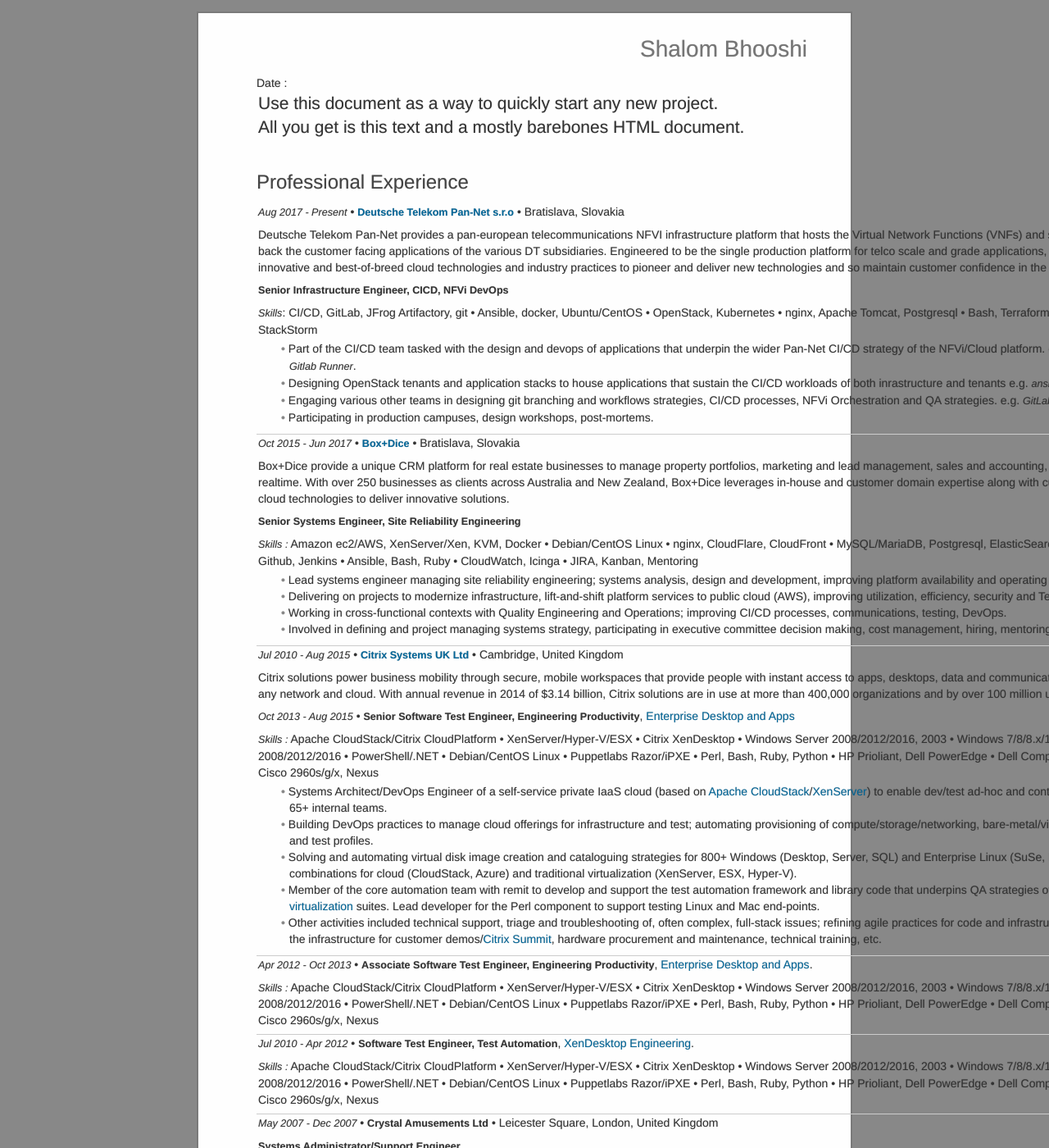
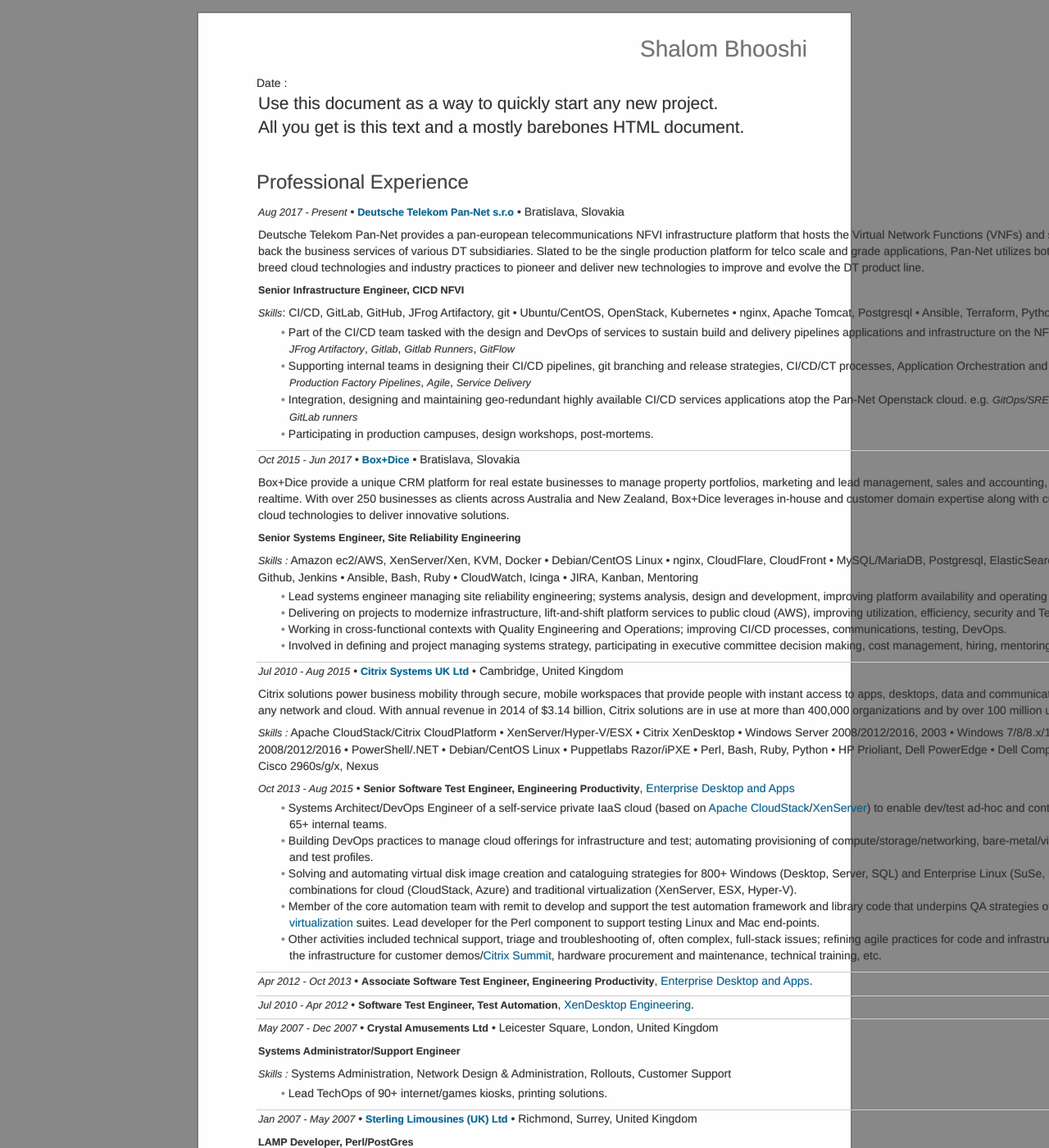
Before and after one commit to shalomb/shalomb, a Jekyll site: the page built from cv/cv.md, in a window 1280 px wide and 1400 px high. Shown: the whole window at 82% size. Built offline with Jekyll 4.4.1, drawn with Linux system fonts in a browser that asks for light colours; nearby versions of some CDN libraries; our own code applies the rules of GitHub Pages for plain Markdown files; some of the changed text lies outside the part shown.

Commit message:
Rewrite Pan-Net section

````diff
--- a/cv/cv.md
+++ b/cv/cv.md
@@ -1,39 +1,40 @@
 ---
 title: Shalom Bhooshi
 pagetitle: Shalom Bhooshi
-subtitle: _e:_ [s.bhooshi@gmail.com](mailto:s.bhooshi@gmail.com)  • _m:_ +421 948 140 290 • _a:_ [92, Kosicka, 52/A, Bratislava, 821 08](https://www.google.co.uk/maps?q=92,+Kosicka+52/A,+Bratislava,+82108)
+subtitle: _e:_ [s.bhooshi@gmail.com](mailto:s.bhooshi@gmail.com)  • _m:_ +421 948 140 290 • _a:_ [Tučkova 9, Ružinov, Bratislava 82105, Slovakia](https://www.google.co.uk/maps?q=Tuckova+9,+Bratislava,+82105)
 author: _l:_ [uk.linkedin.com/in/shalombhooshi](https://uk.linkedin.com/in/shalombhooshi)
-abstract: A skilled systems engineer with 14 years of experience in systems design and engineering in various business and technology settings. With a particular interest in cloud, virtualization and open source technologies to design, implement and maintain creative, cost-effective and flexible infrastructure solutions. I have strong communications and personal skills and can work well in any setting. Core competencies include **DevOps/CI/CD** • **Cloud/Virtualization** • **Network & Systems Engineering** • **Scripting/Infrastructure Automation**
+abstract: A skilled systems engineer with 14 years of experience in systems design and engineering in various business and technology settings. With a particular interest in cloud, virtualization and open source technologies to design, implement and maintain creative, cost-effective and flexible infrastructure solutions. I have strong communications and personal skills and can work well in any setting. Core competencies include **DevOps, CI/CD/CT** • **Quality Engineering** • **Cloud/Virtualization** • **Network & Systems Engineering** • **Scripting/Infrastructure Automation**
 ---
 
 ### Professional Experience
 
 _Aug 2017 - Present_ • **[Deutsche Telekom Pan-Net s.r.o](https://www.telekom.com/en/media/details/the-pan-european-network--pan-net--442220)** • Bratislava, Slovakia
 
-Deutsche Telekom Pan-Net provides a pan-european telecommunications
-NFVI infrastructure platform that hosts the Virtual Network Functions (VNFs)
-and supporting applications that back the customer facing applications of the
-various DT subsidiaries. Engineered to be the single production platform for
-telco scale and grade applications, Pan-Net utilizes both innovative and
-best-of-breed cloud technologies and industry practices to pioneer and
-deliver new technologies and so maintain customer confidence in the DT
-product line.
+Deutsche Telekom Pan-Net provides a pan-european telecommunications NFVI
+infrastructure platform that hosts the Virtual Network Functions (VNFs) and
+supporting applications that back the business services of various DT
+subsidiaries. Slated to be the single production platform for telco scale and
+grade applications, Pan-Net utilizes both innovative and best-of-breed cloud
+technologies and industry practices to pioneer and deliver new technologies
+to improve and evolve the DT product line.
 
+**Senior Infrastructure Engineer, CICD NFVI**
 
-**Senior Infrastructure Engineer, CICD, NFVi DevOps**
+_Skills_: CI/CD, GitLab, GitHub, JFrog Artifactory, git • Ubuntu/CentOS,
+          OpenStack, Kubernetes • nginx, Apache Tomcat, Postgresql •
+          Ansible, Terraform, Python, bash
 
-_Skills_: CI/CD, GitLab, JFrog Artifactory, git • Ansible, docker, Ubuntu/CentOS •
-    OpenStack, Kubernetes • nginx, Apache Tomcat, Postgresql •
-    Bash, Terraform, Python, bash, Ansible, StackStorm
-
-* Part of the CI/CD team tasked with the design and devops of applications
-  that underpin the wider Pan-Net CI/CD strategy of the NFVi/Cloud platform.
-  e.g. *JFrog Artifactory*, *Gitlab*, *Gitlab Runner*.
-* Designing OpenStack tenants and application stacks to house applications
-  that sustain the CI/CD workloads of both inrastructure and tenants
-  e.g. *ansible*, *terraform*, *GitLab runners*
-* Engaging various other teams in designing git branching and workflows strategies,
-  CI/CD processes, NFVi Orchestration and QA strategies. e.g. *GitLab*, *GitLab runners*, etc
+* Part of the CI/CD team tasked with the design and DevOps of services to
+  sustain build and delivery pipelines applications and infrastructure on the
+  NFVi/Cloud platform.
+  e.g. *JFrog Artifactory*, *Gitlab*, *Gitlab Runners*, *GitFlow*
+* Supporting internal teams in designing their CI/CD pipelines, git branching
+  and release strategies, CI/CD/CT processes, Application Orchestration and
+  QA/QE/DevSecOps.
+  e.g. *Production Factory Pipelines*, *Agile*, *Service Delivery*
+* Integration, designing and maintaining geo-redundant highly available
+  CI/CD services applications atop the Pan-Net Openstack cloud.
+  e.g. *GitOps/SRE*, *Ansible*, *Terraform*, *Python*, *GitLab runners*
 * Participating in production campuses, design workshops, post-mortems.
 
 ---
@@ -44,63 +45,75 @@
 property portfolios, marketing and lead management, sales and accounting,
 portal integrations, etc in realtime. With over 250 businesses as clients
 across Australia and New Zealand, Box+Dice leverages in-house and customer
-domain expertise along with cutting-edge software and cloud technologies to deliver
-innovative solutions.
+domain expertise along with cutting-edge software and cloud technologies to
+deliver innovative solutions.
 
 **Senior Systems Engineer, Site Reliability Engineering**
 
-_Skills :_ Amazon ec2/AWS, XenServer/Xen, KVM, Docker • Debian/CentOS Linux • nginx,
-        CloudFlare, CloudFront • MySQL/MariaDB, Postgresql, ElasticSearch, RabbitMQ, Redis • git,
-        Github, Jenkins • Ansible, Bash, Ruby • CloudWatch, Icinga • JIRA, Kanban, Mentoring
+_Skills :_ Amazon ec2/AWS, XenServer/Xen, KVM, Docker • Debian/CentOS Linux •
+           nginx, CloudFlare, CloudFront • MySQL/MariaDB, Postgresql,
+           ElasticSearch, RabbitMQ, Redis • git, Github, Jenkins •
+           Ansible, Bash, Ruby • CloudWatch, Icinga •
+           JIRA, Kanban, Mentoring
 
-* Lead systems engineer managing site reliability engineering; systems analysis, design and
-development, improving platform availability and operating procedures, SysOps.
-* Delivering on projects to modernize infrastructure, lift-and-shift platform services to public cloud
-(AWS), improving utilization, efficiency, security and TechOps.
-* Working in cross-functional contexts with Quality Engineering and Operations; improving CI/CD
-processes, communications, testing, DevOps.
-* Involved in defining and project managing systems strategy, participating in executive committee decision making, cost management, hiring, mentoring.
+* Lead systems engineer managing site reliability engineering; systems analysis,
+  design and development, improving platform availability and operating
+  procedures, SysOps.
+* Delivering on projects to modernize infrastructure, lift-and-shift platform
+  services to public cloud (AWS), improving utilization, efficiency, security
+  and TechOps.
+* Working in cross-functional contexts with Quality Engineering and Operations;
+  improving CI/CD processes, communications, testing, DevOps.
+* Involved in defining and project managing systems strategy, participating in
+  executive committee decision making, cost management, hiring, mentoring.
 
 ---
 
 _Jul 2010 - Aug 2015_ • **[Citrix Systems UK Ltd](https://www.citrix.com/)** • Cambridge, United Kingdom
 
-Citrix solutions power business mobility through secure, mobile workspaces that provide people with instant access to apps, desktops, data and communications on any device, over any network and cloud. With annual revenue in 2014 of $3.14 billion, Citrix solutions are in use at more than 400,000 organizations and by over 100 million users globally.
+Citrix solutions power business mobility through secure, mobile workspaces
+that provide people with instant access to apps, desktops, data and
+communications on any device, over any network and cloud. With annual revenue
+in 2014 of $3.14 billion, Citrix solutions are in use at more than 400,000
+organizations and by over 100 million users globally.
+
+_Skills :_ Apache CloudStack/Citrix CloudPlatform • XenServer/Hyper-V/ESX •
+           Citrix XenDesktop • Windows Server 2008/2012/2016, 2003 •
+           Windows 7/8/8.x/10, XP/Vista • SQL Server 2008/2012/2016 •
+           PowerShell/.NET • Debian/CentOS Linux • Puppetlabs Razor/iPXE •
+           Perl, Bash, Ruby, Python • HP Prioliant, Dell PowerEdge •
+           Dell Compellent, HP StorageWorks • Cisco 2960s/g/x, Nexus
 
 _Oct 2013 - Aug 2015_ • **Senior Software Test Engineer, Engineering Productivity**, [Enterprise Desktop and Apps](https://www.citrix.com/products/xenapp-xendesktop/)
-
-_Skills :_ Apache CloudStack/Citrix CloudPlatform • XenServer/Hyper-V/ESX • Citrix XenDesktop • Windows Server 2008/2012/2016, 2003 • Windows 7/8/8.x/10, XP/Vista • SQL Server 2008/2012/2016 • PowerShell/.NET • Debian/CentOS Linux • Puppetlabs Razor/iPXE • Perl, Bash, Ruby, Python • HP Prioliant, Dell PowerEdge • Dell Compellent, HP StorageWorks • Cisco 2960s/g/x, Nexus
 
 * Systems Architect/DevOps Engineer of a self-service private IaaS cloud
   (based on [Apache CloudStack](https://cloudstack.apache.org/)/[XenServer](https://www.citrix.com/products/xenserver/))
   to enable dev/test ad-hoc and continous-testing strategy of 65+ internal teams.
 * Building DevOps practices to manage cloud offerings for infrastructure and test;
-  automating provisioning of compute/storage/networking, bare-metal/virtual OS installs, application and test profiles.
-* Solving and automating virtual disk image creation and cataloguing strategies for 800+ Windows
-  (Desktop, Server, SQL) and Enterprise Linux (SuSe, RHEL, Ubuntu) OS combinations for
-  cloud (CloudStack, Azure) and traditional virtualization (XenServer, ESX, Hyper-V).
+  automating provisioning of compute/storage/networking, bare-metal/virtual OS
+  installs, application and test profiles.
+* Solving and automating virtual disk image creation and cataloguing strategies
+  for 800+ Windows (Desktop, Server, SQL) and Enterprise Linux (SuSe, RHEL,
+  Ubuntu) OS combinations for cloud (CloudStack, Azure) and traditional
+  virtualization (XenServer, ESX, Hyper-V).
 * Member of the core automation team with remit to develop and support the test
   automation framework and library code that underpins QA strategies of the
-  [Citrix Desktop and App virtualization](https://www.citrix.com/solutions/desktop-virtualization/overview.html) suites.
-  Lead developer for the Perl component to support testing Linux and Mac end-points.
-* Other activities included technical support,
-  triage and troubleshooting of, often complex, full-stack issues;
-  refining agile practices for code and infrastructure evolution,
-  setting up the infrastructure for customer demos/[Citrix Summit](http://www.citrixsummit.com/),
-  hardware procurement and maintenance,
-  technical training, etc.
+  [Citrix Desktop and App virtualization](https://www.citrix.com/solutions/desktop-virtualization/overview.html)
+  suites. Lead developer for the Perl component to support testing Linux and
+  Mac end-points.
+* Other activities included technical support, triage and troubleshooting of,
+  often complex, full-stack issues; refining agile practices for code and
+  infrastructure evolution, setting up the infrastructure for customer
+  demos/[Citrix Summit](http://www.citrixsummit.com/), hardware procurement
+  and maintenance, technical training, etc.
 
 ---
 
 _Apr 2012 - Oct 2013_ • **Associate Software Test Engineer, Engineering Productivity**, [Enterprise Desktop and Apps](https://www.citrix.com/products/xenapp-xendesktop/).
 
-_Skills :_ Apache CloudStack/Citrix CloudPlatform • XenServer/Hyper-V/ESX • Citrix XenDesktop • Windows Server 2008/2012/2016, 2003 • Windows 7/8/8.x/10, XP/Vista • SQL Server 2008/2012/2016 • PowerShell/.NET • Debian/CentOS Linux • Puppetlabs Razor/iPXE • Perl, Bash, Ruby, Python • HP Prioliant, Dell PowerEdge • Dell Compellent, HP StorageWorks • Cisco 2960s/g/x, Nexus
-
 ---
 
 _Jul 2010 - Apr 2012_ • **Software Test Engineer, Test Automation**, [XenDesktop Engineering](https://www.citrix.com/products/xenapp-xendesktop/).
-
-_Skills :_ Apache CloudStack/Citrix CloudPlatform • XenServer/Hyper-V/ESX • Citrix XenDesktop • Windows Server 2008/2012/2016, 2003 • Windows 7/8/8.x/10, XP/Vista • SQL Server 2008/2012/2016 • PowerShell/.NET • Debian/CentOS Linux • Puppetlabs Razor/iPXE • Perl, Bash, Ruby, Python • HP Prioliant, Dell PowerEdge • Dell Compellent, HP StorageWorks • Cisco 2960s/g/x, Nexus
 
 ---
 
@@ -118,7 +131,8 @@
 
 **LAMP Developer, Perl/PostGres**
 
-_Skills :_ Perl, Apache/mod_perl, Postgresql 8, Debian Linux, xHTML, CSS, Prototype JS, Bash, Mercurial
+_Skills :_ Perl, Apache/mod_perl, Postgresql 8, Debian Linux, xHTML, CSS,
+           Prototype JS, Bash, Mercurial
 
 * DevOps of online booking systems.
 
@@ -128,7 +142,8 @@
 
 **IT Contractor**
 
-_Skills :_ Enterprise workstation migrations, LAN Design and Implementation, Hardware/Software roll-outs.
+_Skills :_ Enterprise workstation migrations, LAN Design and Implementation,
+           Hardware/Software roll-outs.
 
 * Freelance engineer.
 
@@ -356,6 +371,26 @@
 Nationality
   : British
 
+### TL;DR
+
+[GC3.2](https://mj.ucw.cz/geek/?code=GCM%2fCS%2fIT%2fE%2fMU%2fP%2fO+d--+s%3a%2b%2b+a+C%2b%2b(%2b%2b%2b%2b)+UL+L%2b%2b+P%2b%2b+E---+W%2b%2b(-)+N%2b+o-+K%2b%2b%2b+w---+O-+M%2b+V--+PS%2b%2b+PE%2b+!Y%2b+PGP%2b%2b+t%2b+5%3f+X%2b%2b+!R+TV%2b+b+DI%2b%2b+D%2b+G%2b%2b+e%2b%2b+h--+r%2b%2b%2b+y%2b%2b%2b)
+
+```
+-----BEGIN GEEK CODE BLOCK-----
+
+GCM/CS/IT/E/MU/P/O d-- s:++ a
+C++(++++) UL L++ P++
+E--- W++(-) N+ o- K+++ w---
+O- M+ V--
+PS++ PE+
+!Y+ PGP++ t+
+5? X++ !R
+TV+ b DI++ D+ G++ e++
+h-- r+++ y+++
+
+------END GEEK CODE BLOCK------
+```
+
 ### Download
 
 **PDF Version**
````
Also changed, not shown: other parts of cv/cv.md (+1 -1 lines), cv/cv.html (+26 -12 lines), cv/cv.txt (+42 -34 lines), 5 other files.
